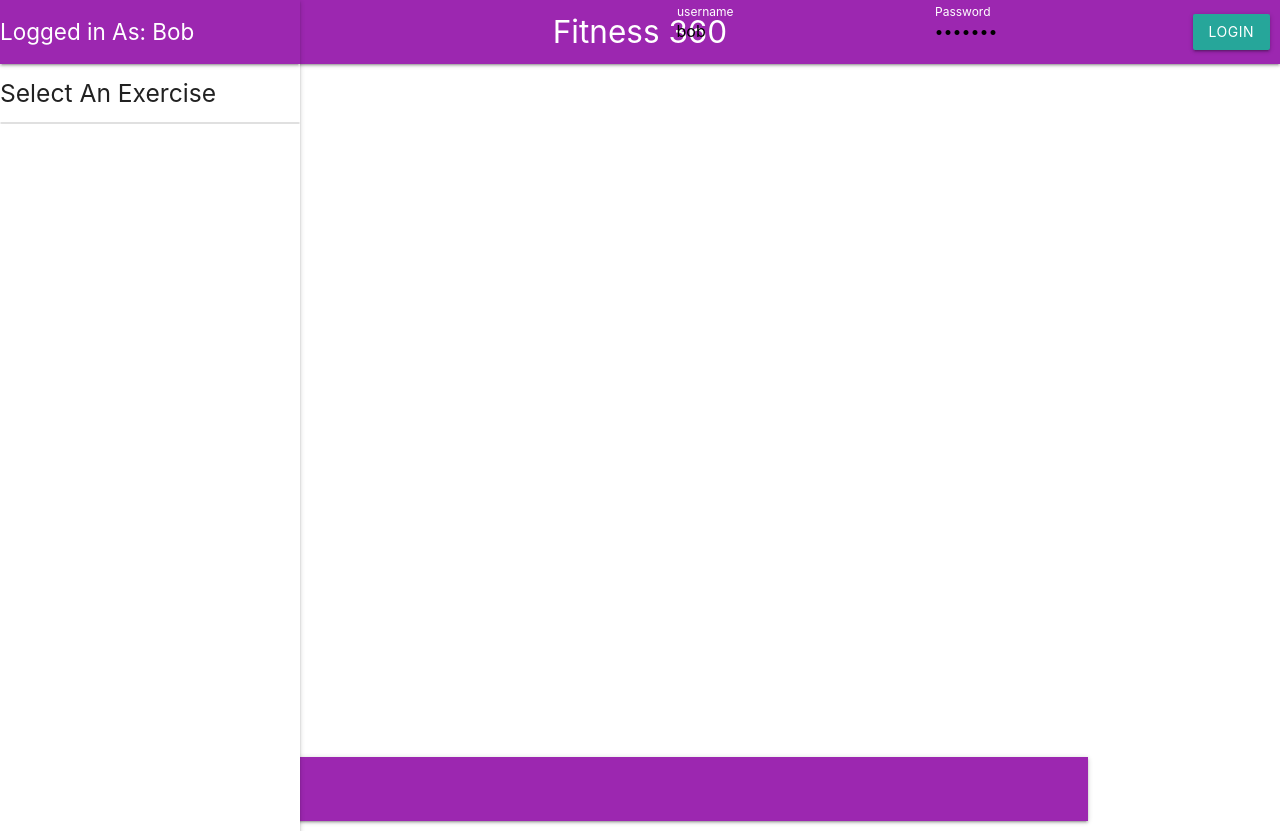
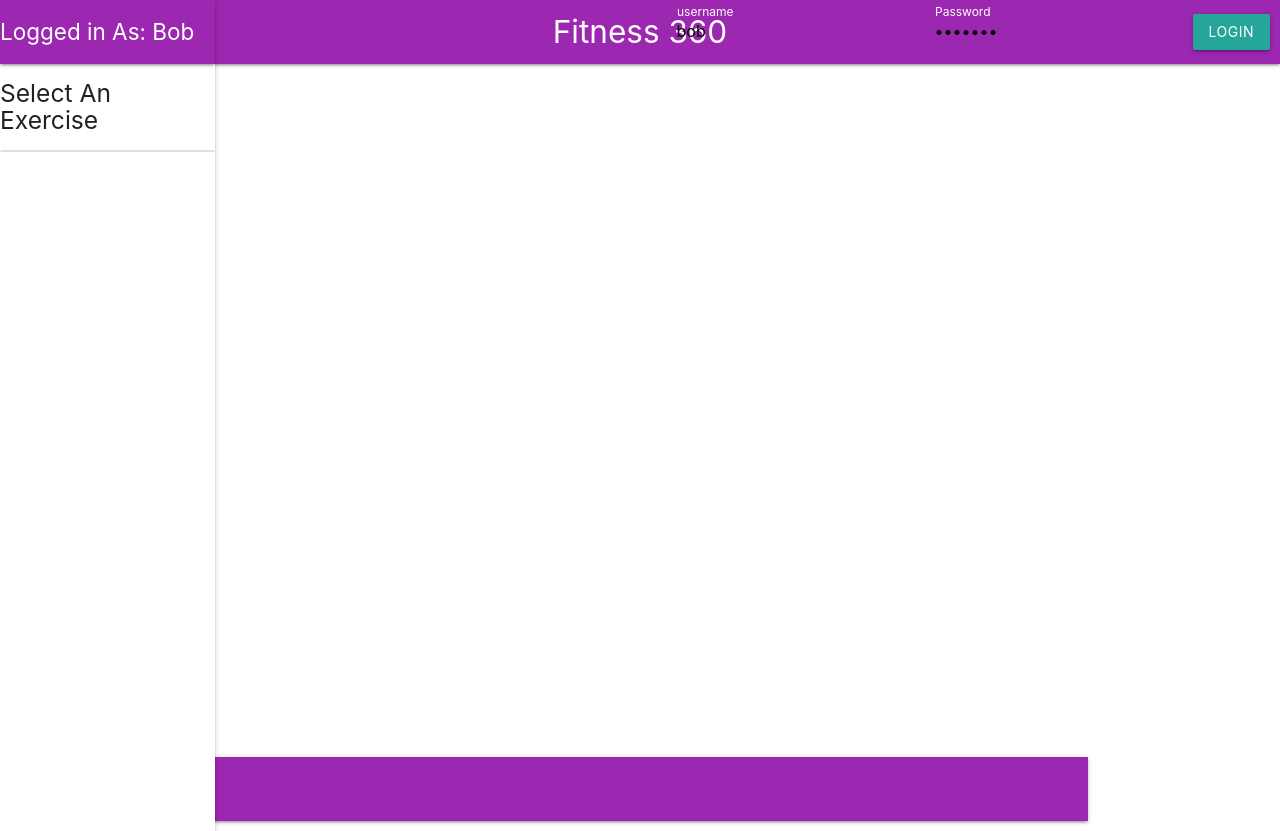
Before and after one commit to jonsnation/Fitness360, a Flask app: page /app in a window 1280 px wide. Run offline with Flask 3, Linux system fonts and the light colour scheme; data that the repository does not hold is empty.

Commit message:
added fixed homepage

```diff
--- a/App/templates/index.html
+++ b/App/templates/index.html
@@ -33,8 +33,8 @@
 {% endif %} -->
 
     <!--Left side navigation bar to select an exercise-->
-    <section class="col s12 m9" style="margin-top: 5px; overflow-y:scroll; height: 86vh">
-        <ul id="slide-out" class="sidenav sidenav-fixed">
+    <section class="col s12 m3" style="margin-top: 5px; overflow-y:scroll; height: 86vh">
+        <ul id="slide-out" class="sidenav sidenav-fixed" style="width: 20%; max-width: 215px">
             <nav class="nav-extended purple" style="margin-bottom:10px">
                 <div class="nav-wrapper">
                 <a href="#" style="font-size:1.5em" class="brand-logo left">Logged in As: Bob  </a>
@@ -57,7 +57,7 @@
     </section>
 
     <!--Main area in the middle to display selected exercise details-->
-    <main class="col s12">
+    <main class="col s12 m6" >
         <nav class="nav-extended purple" style="margin-bottom:10px">
             <div class="nav-wrapper">
               <!-- <span style="margin-left: 10px;">
@@ -68,7 +68,7 @@
             <!-- Workout Details -->
             {% if selected_workout %}
             <div class="card">
-            <div class = "card-image">
+            <div class ="card-image">
                 <img src="{{selected_workout.image1}}" alt="" class="circle responsive-img">
             </div>
             <div class="card-content">
--- a/App/views/index.py
+++ b/App/views/index.py
@@ -8,7 +8,6 @@ index_views = Blueprint('index_views', __name__, template_folder='../templates')
 @index_views.route('/', methods=['GET'])
 def login_page():
     return render_template('login.html')
-
 
 @index_views.route('/app', methods=['GET'])
 def index_page():
```
